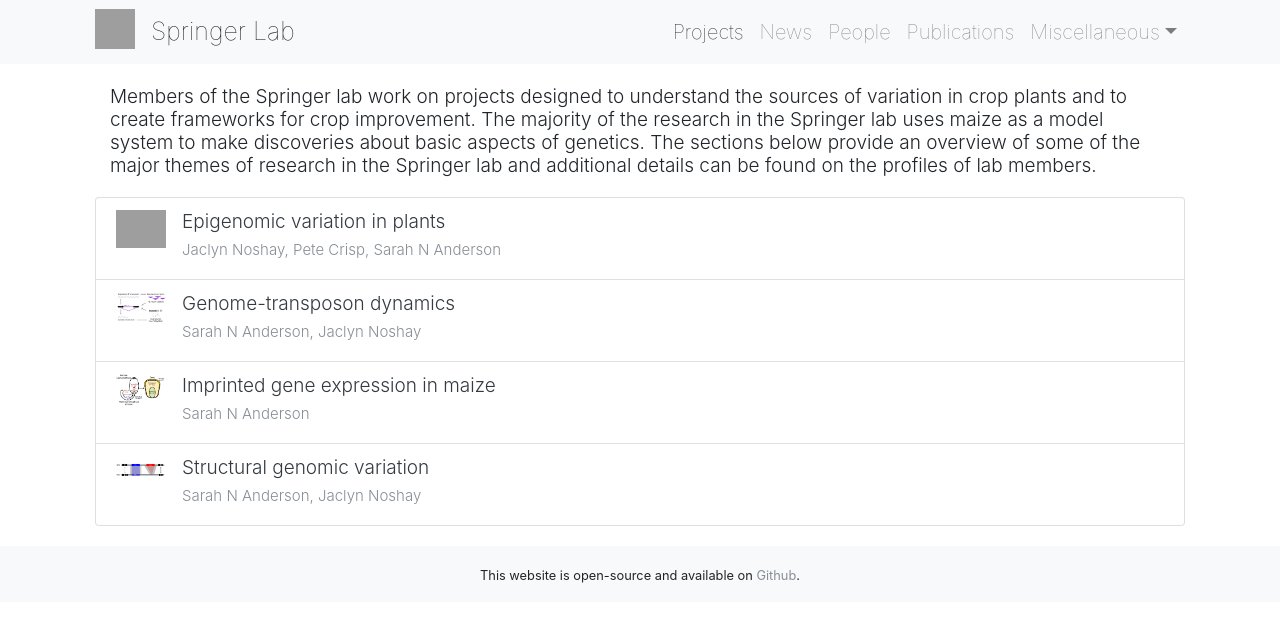
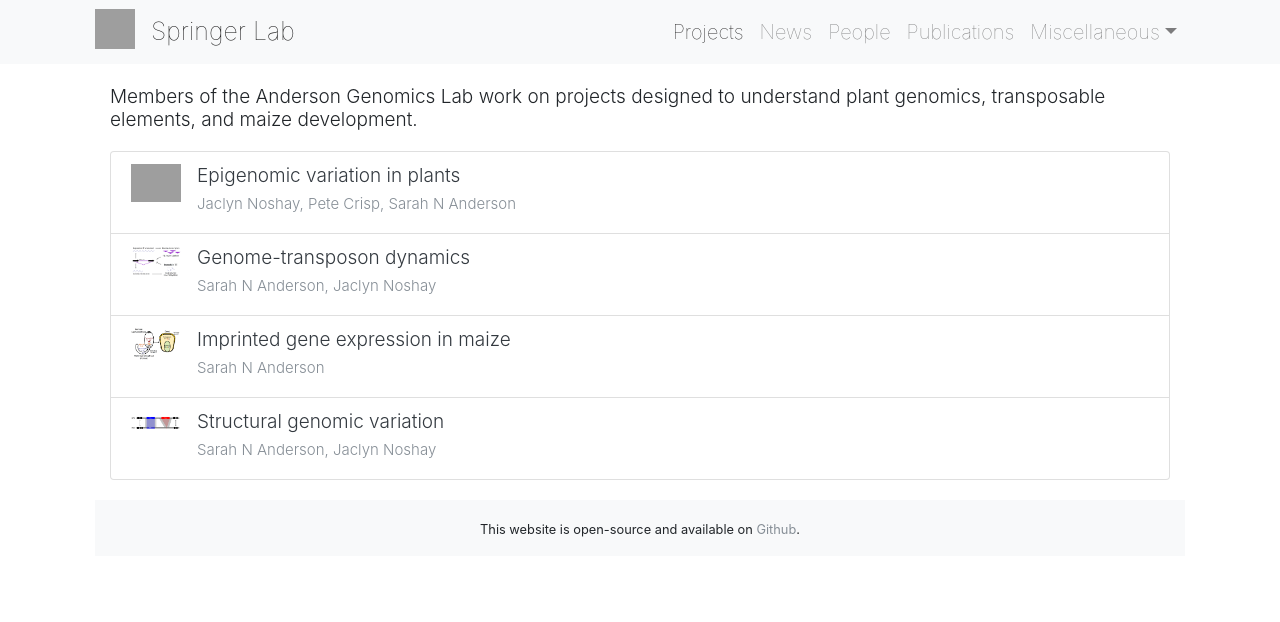
Before and after one commit to andersongenomicslab/andersongenomicslab.github.io, a Jekyll site: the page built from projects/index.html, in a window 1280 px wide. Shown: the top 622 px of the page. Built offline with Jekyll 4.4.1, drawn with Linux system fonts in a browser that asks for light colours; nearby versions of some CDN libraries; a style sheet for code colours, icons or effects is not loaded; grey boxes are pictures that could not be loaded.

Commit message:
Update index.html

```diff
--- a/projects/index.html
+++ b/projects/index.html
@@ -1,12 +1,12 @@
 ---
 layout: default
-title: Springer Lab / Projects
+title: Anderson Genomics Lab / Projects
 categories:
  - projects
 ---
 <div class="bigspacer"></div>
 
-<div class='col-md-12 smallhead'>Members of the Springer lab work on projects designed to understand the sources of variation in crop plants and to create frameworks for crop improvement.  The majority of the research in the Springer lab uses maize as a model system to make discoveries about basic aspects of genetics.  The sections below provide an overview of some of the major themes of research in the Springer lab and additional details can be found on the profiles of lab members. </div>
+<div class='col-md-12 smallhead'>Members of the Anderson Genomics Lab work on projects designed to understand plant genomics, transposable elements, and maize development.
 
 <div class="bigspacer"></div>
 
```
